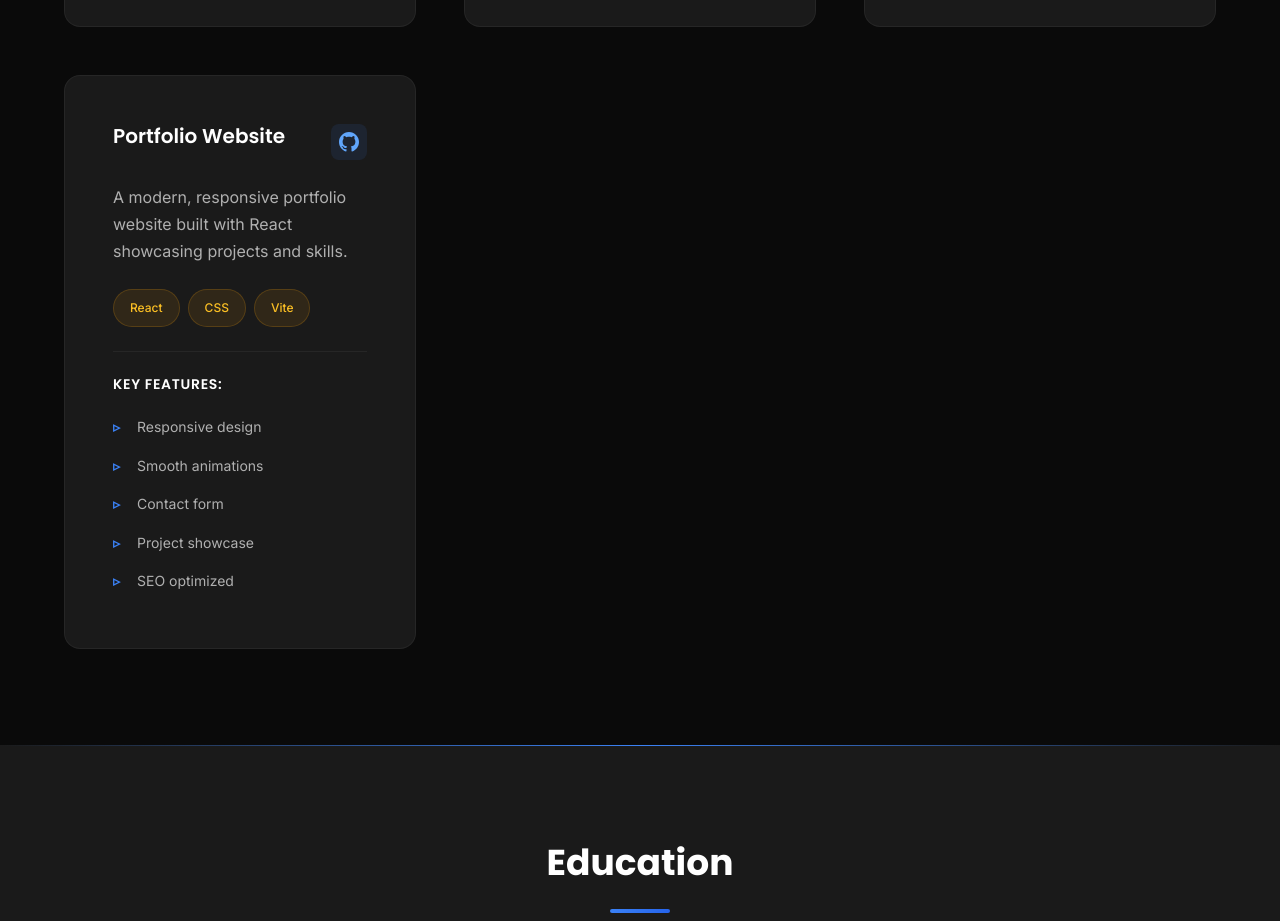
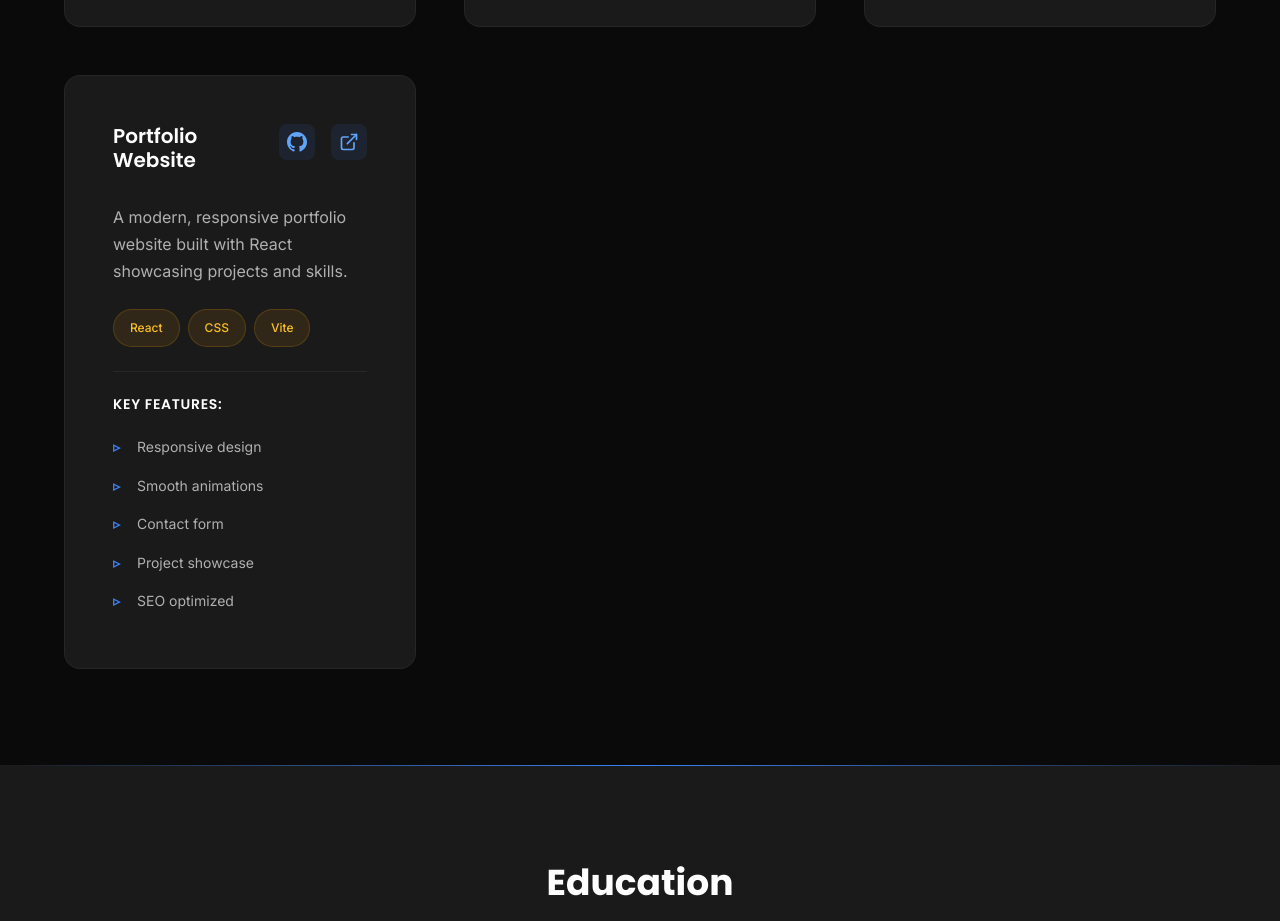
Before and after one commit to elmehdi05tabi/portfolio-, a React (Vite) app: page / in a window 1280 px wide. Shown: the part 4360-5281 px from the top of the page. Built offline with nearby package versions, Linux system fonts and the light colour scheme.

Commit message:
my portfolio

```diff
--- a/src/components/Projects.jsx
+++ b/src/components/Projects.jsx
@@ -88,8 +88,8 @@ function Projects() {
                 'Project showcase',
                 'SEO optimized',
             ],
-            github: '#',
-            demo: '#',
+            github: 'https://github.com/elmehdi05tabi/portfolio-.git',
+            demo: 'https://elmehdi-seven.vercel.app/',
         },
     ]
 
```
